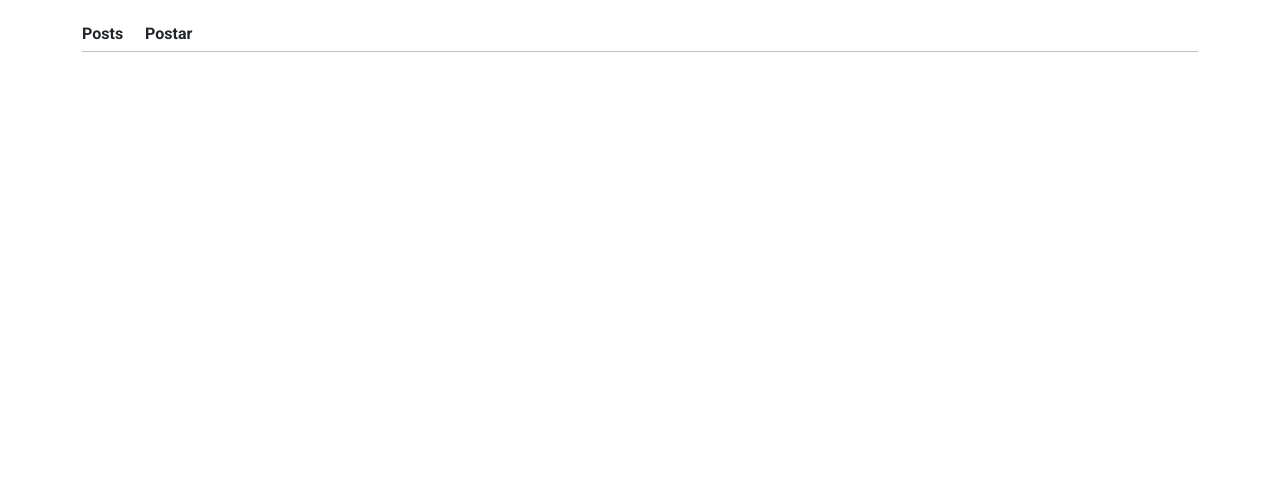
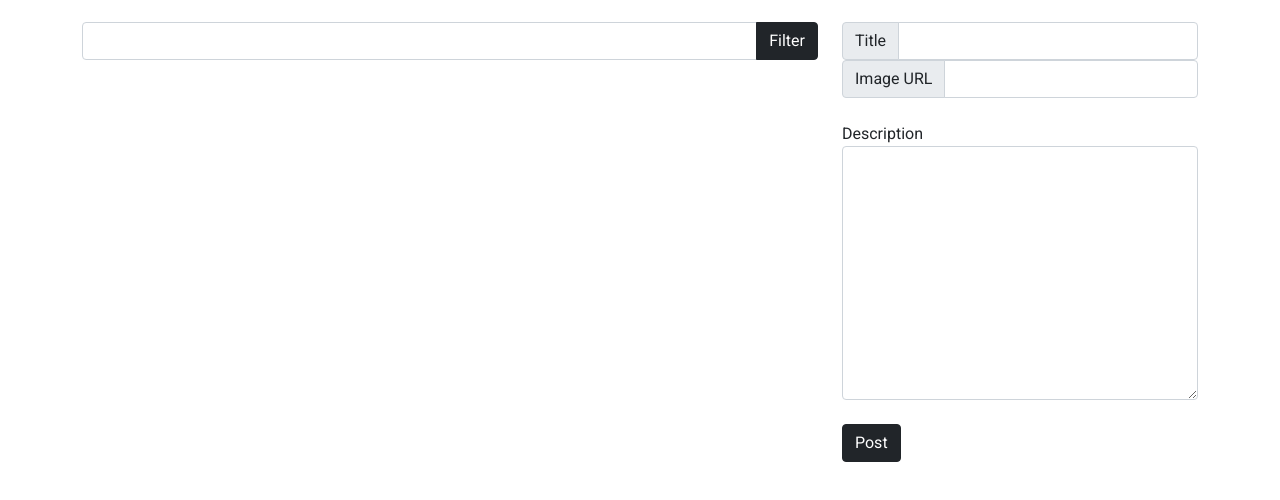
Before and after one commit to Edson2001/viralize, a Vue app: page / in a window 1280 px wide. Shown: the top 500 px of the page. Built offline with nearby package versions, Linux system fonts and the light colour scheme.

Commit message:
adicionar função de edição

```diff
--- a/index.html
+++ b/index.html
@@ -1,5 +1,5 @@
 <!DOCTYPE html>
-<html lang="en">
+<html lang="pt-br">
   <head>
     <meta charset="UTF-8" />
     <link rel="icon" type="image/svg+xml" href="/vite.svg" />
--- a/src/Page/Home.vue
+++ b/src/Page/Home.vue
@@ -1,76 +1,106 @@
 <script lang="ts" setup>
 
-    import { onMounted, reactive, ref } from "vue"
-
-    import Tab from "../components/Tab.vue"
+    import {onMounted, ref, watch, toRefs} from "vue"
     import Card from "../components/Card.vue"
 
-    const content = ref('posts')
+    let posts = ref([])
+    let filterPosts = ref([])
+    let filterInput = ref('')
+
+    let filtered = ref(false)
+
     const formPost = ref<{
+        descriptionPost: string,
+        imageBackground: string,
         titlePost: string,
-        imgBackground: string,
-        descriptionPost: string
-    }>({
+        idPost:number | null}>({
         descriptionPost: '',
-        imgBackground: '',
+        idPost: null,
+        imageBackground: '',
         titlePost: ''
     })
-    const posts = ref<[{
-        imageBackground: string,
-        titlePost: string,
-        descripptionPost:string,
-        idPost: number}]>()
-
-    function toggleTab(value:string){
-        content.value = value
-    }
 
     onMounted(()=>{
-        posts.value?.push(localStorage.getItem('posts') || [])
+        posts.value = JSON.parse(localStorage.getItem('posts') || '[]')
     })
 
     function addPost(){
-        localStorage.setItem("posts", [
+        const {descriptionPost, titlePost, imageBackground} = toRefs(formPost.value)
+
+        posts.value = [...posts.value,
             {
-                imageBackground: 'https://kaleidousercontent.com/removebg/designs/4621cf76-fb41-4177-bc33-f12a67816592/thumbnail_image/change-background-thumbnail.png',
-                titlePost: 'Exemplo de titulo',
-                descripptionPost: "Some quick example text to build on the card title and make up the bulk of the card's content.",
-                idPost: 1
+                descriptionPost: descriptionPost.value,
+                idPost: posts.value.length + 1,
+                imageBackground: imageBackground.value,
+                titlePost: titlePost.value
             }
-        ])
+        ]
+
+    }
+
+    watch(()=>posts.value, ()=>{
+        localStorage.setItem("posts", JSON.stringify(posts.value))
+    })
+
+    function deletePost(postID:number){
+        posts.value = posts.value.filter(item=>item.idPost != postID)
+    }
+
+    function filter(){
+        filterPosts.value = posts.value.filter(item=> item.titlePost === filterInput.value)
+        if(filterPosts.value.length > 0){
+            filtered.value = true
+        }else{
+            filtered.value = false
+        }
     }
 
 </script>
 
 <template>
     <div class="container">
-        <Tab @change-content-tab="toggleTab" />
-
-        <div v-if="content === 'posts'" class="content">
         <div class="row">
-                <div v-for="item in posts" :key="item.idPost" class="col-md-3">
+            <div class="col-md-8 content">
+                <div class="row">
+                    <div class="col-md-12 mb-2">
+                        <div class="input-group">
+                            <input  v-model="filterInput" type="text" class="form-control" />
+                            <button @click="filter" class="btn btn-dark">Filter</button>
+                        </div>
+                    </div>
+                    <div  v-if="filtered === false" v-for="item in posts" :key="item.idPost" class="col-md-6">
                         <Card
-                        :descripption-post="item.descripptionPost"
-                        :image-background="item.imageBackground"
+                            :descriptionPost="item.descriptionPost"
+                            :imageBackground="item.imageBackground"
                             :title-post="item.titlePost"
-                        :id-post="item.idPost"
+                            :idPost="item.idPost"
+                            @delete-post="deletePost"
+                        />
+                    </div>
+                    <div v-if="filtered"  v-for="item in filterPosts" :key="item.idPost" class="col-md-6">
+                        <Card
+                            :descriptionPost="item.descriptionPost"
+                            :imageBackground="item.imageBackground"
+                            :title-post="item.titlePost"
+                            :idPost="item.idPost"
+                            @delete-post="deletePost"
                         />
                     </div>
                 </div>
             </div>
 
-        <div v-if="content === 'post'" class="content">
+            <div class="col-md-4 content">
                 <div class="row">
-                <div class="col-md-6">
+                    <div class="col-md-12">
                         <div class="input-group">
                             <label class="input-group-text" for="">Title</label>
                             <input v-model="formPost.titlePost" type="text" class="form-control" />
                         </div>
                     </div>
-                <div class="col-md-6">
+                    <div class="col-md-12">
                         <div class="input-group">
                             <label class="input-group-text" for="">Image URL</label>
-                        <input type="text" v-model="formPost.imgBackground"  class="form-control" />
+                            <input type="text" v-model="formPost.imageBackground"  class="form-control" />
                         </div>
                     </div>
                     <div class="col-md-12 mt-4">
@@ -82,6 +112,7 @@
                     </div>
                 </div>
             </div>
+        </div>
 
     </div>
 </template>
--- a/src/assets/scss/app.scss
+++ b/src/assets/scss/app.scss
@@ -9,27 +9,6 @@ ul{
 body{
     font-family: 'Roboto', sans-serif;
 }
-//fim do rest
-.tab{
-    display: flex;
-    align-items: center;
-    margin-top: 22px;
-    border-bottom: 1px solid #c1c1c1;
-
-    li{
-        padding-bottom: 5px;
-        margin-right: 22px;
-        font-weight: bold;
-        &:hover{
-            cursor: pointer;
-        }
-    }
-}
 .content{
     margin-top: 22px;
-    &:first-child{
-        display: flex;
-        align-items: center;
-        flex-wrap: wrap;
-    }
 }
--- a/src/components/Card.vue
+++ b/src/components/Card.vue
@@ -1,21 +1,33 @@
 <script lang="ts" setup>
+    import {toRefs} from "vue"
+
     const props = defineProps({
         imageBackground: String,
         titlePost: String,
-        descripptionPost: String,
+        descriptionPost: String,
         idPost: Number
     })
+
+    const {descriptionPost, idPost, titlePost, imageBackground} = toRefs(props)
+    const emit = defineEmits([
+        "deletePost"
+    ])
+
+    function deletePost(){
+        emit("deletePost", idPost.value)
+    }
 
 </script>
 <template>
     <div class="card mb-3">
         <img :src="imageBackground" class="card-img-top" alt="">
         <div class="card-body">
-            <h5 class="card-title">{{props.titlePost}}</h5>
-            <p class="card-text">{{props.descripptionPost}}</p>
+            <h5 class="card-title">{{titlePost}}</h5>
+            <p class="card-text">{{descriptionPost}}</p>
             <div class="d-flex">
                 <a href="#" class="btn btn-outline-secondary">view</a>
                 <a href="#" class="btn btn-outline-secondary">edit</a>
+                <a href="#" @click.prevent="deletePost" class="btn btn-outline-secondary">delete</a>
             </div>
         </div>
     </div>
--- a/src/components/Tab.vue
+++ /dev/null
@@ -1,21 +0,0 @@
-<script lang="ts" setup>
-
-    const emit = defineEmits([
-        "changeContentTab"
-    ])
-
-    function changeContentTab(value:string){
-        emit("changeContentTab", value)
-    }
-
-</script>
-<template>
-    <ul class="tab">
-        <li @click="changeContentTab('posts')">
-            Posts
-        </li>
-        <li @click="changeContentTab('post')">
-            Postar
-        </li>
-    </ul>
-</template>
```
Lines whose indentation alone changed are shown as unchanged.
